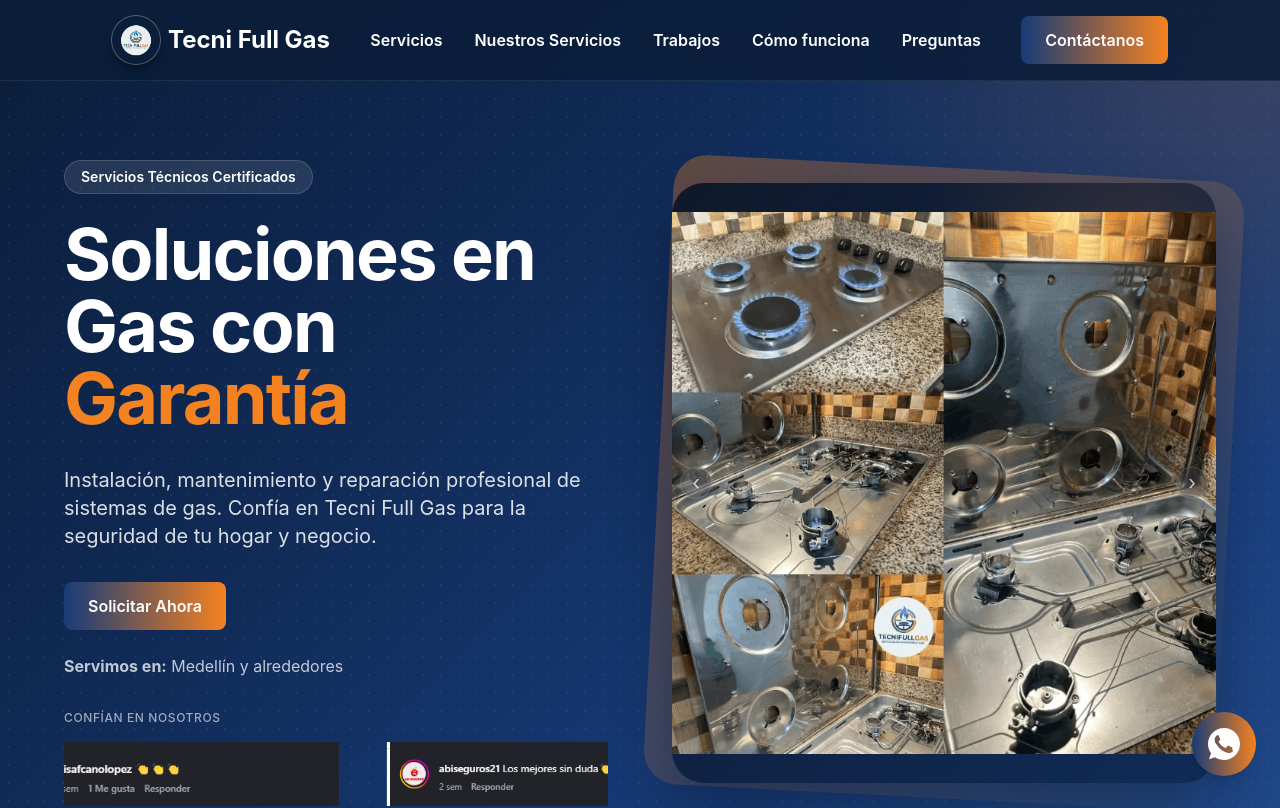
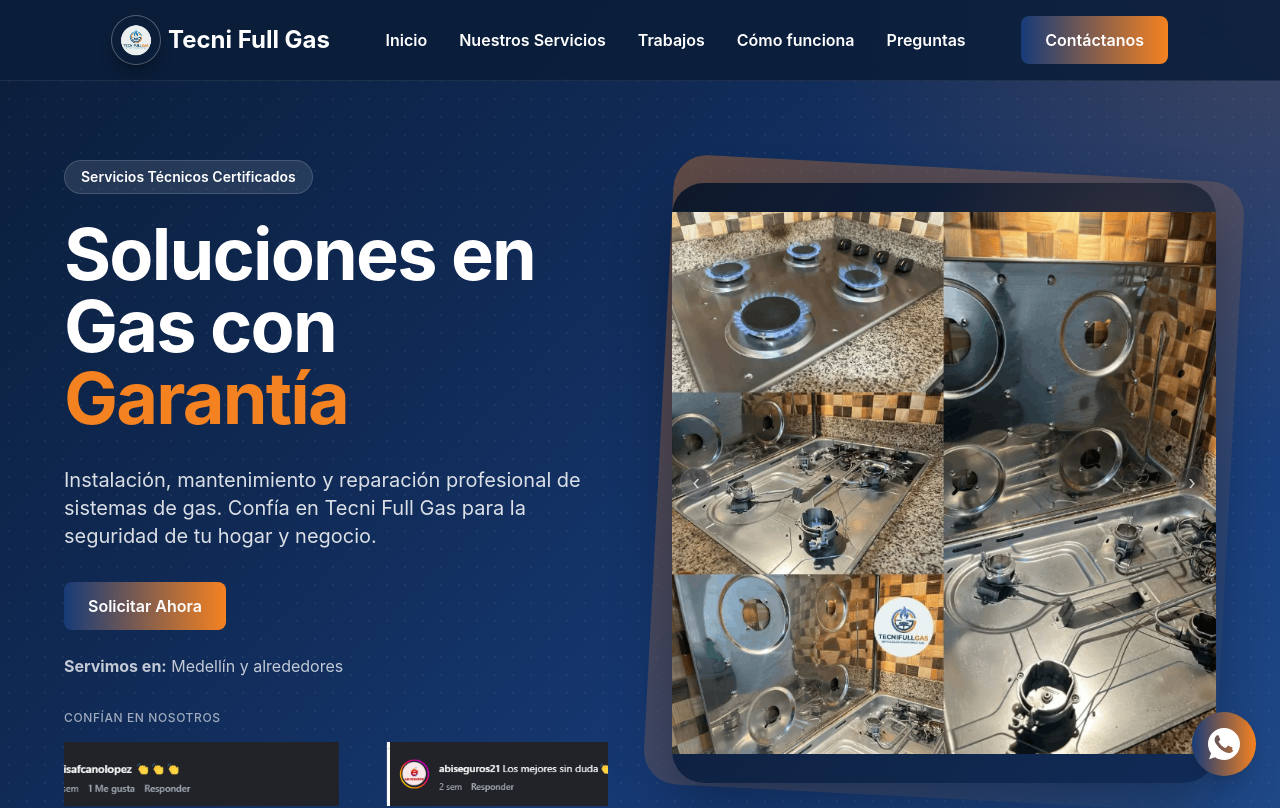
Before and after one commit to andresleosan/tecnifullgas, a React (Vite) app: page / in a window 1280 px wide. Shown: the top 808 px of the page. Built offline with nearby package versions, Linux system fonts and the light colour scheme.

Commit message:
Modificacion Inicio

```diff
--- a/src/components/Footer.tsx
+++ b/src/components/Footer.tsx
@@ -27,10 +27,10 @@
             <ul className="space-y-2 text-sm">
               <li>
                 <button
-                  onClick={() => smoothScroll('servicios')}
+                  onClick={() => smoothScroll('inicio')}
                   className="text-gray-300 hover:text-tf-accent transition-colors"
                 >
-                  Servicios
+                  Inicio
                 </button>
               </li>
               <li>
--- a/src/components/Header.tsx
+++ b/src/components/Header.tsx
@@ -4,7 +4,7 @@
 import Button from './common/Button';
 
 const NAV_LINKS = [
-  { id: 'servicios', label: 'Servicios' },
+  { id: 'inicio', label: 'Inicio' },
   { id: 'nuestros-servicios', label: 'Nuestros Servicios' },
   { id: 'trabajos', label: 'Trabajos' },
   { id: 'como-funciona', label: 'Cómo funciona' },
--- a/src/components/Hero.tsx
+++ b/src/components/Hero.tsx
@@ -7,7 +7,7 @@
 export default function Hero() {
   return (
     <section
-      id="servicios"
+      id="inicio"
       className="hero-surface px-6 sm:px-8 lg:px-12 pt-28 sm:pt-32 lg:pt-40 pb-20 sm:pb-24 lg:pb-28"
     >
       <div className="max-w-6xl mx-auto grid grid-cols-1 lg:grid-cols-2 gap-12 lg:gap-16 items-center">
```
